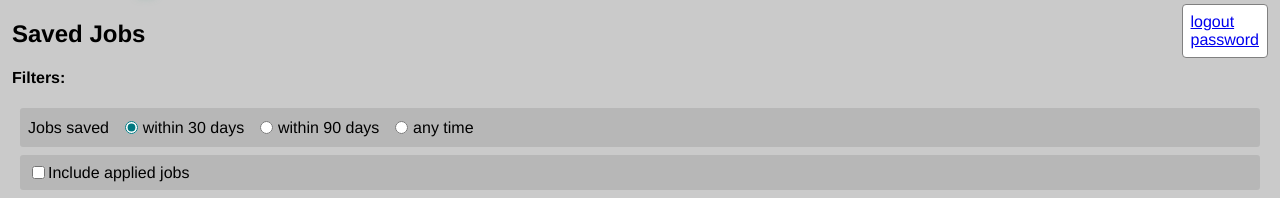
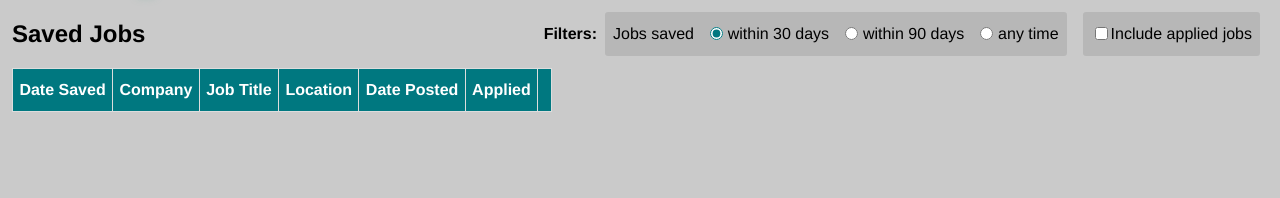
Before and after one commit to dtressel/Jobalyze, a Flask app: page /saved-jobs in a window 1280 px wide. Shown: the part 53-251 px from the top of the page. Run offline with Flask 3, Linux system fonts and the light colour scheme; the visitor is signed in with stand-in values (Sample User, id 1); data that the repository does not hold is empty.

Commit message:
moved some classes here

```diff
--- a/static/css/quickset-classes.css
+++ b/static/css/quickset-classes.css
@@ -16,3 +16,34 @@
 .no-margin-bottom {
   margin-bottom: 0;
 }
+
+.no-margin-left {
+  margin-left: 0 !important;
+}
+
+.flex-space-between {
+  display: flex;
+  justify-content: space-between;
+  align-items: center;
+}
+
+.display-flex {
+  display: flex;
+}
+
+.text-center {
+  text-align: center;
+}
+
+.no-bullets {
+  list-style: none;
+}
+
+.display-none {
+  display: none;
+}
+
+.flex-justify-center {
+  display: flex;
+  justify-content: center;
+}
```
